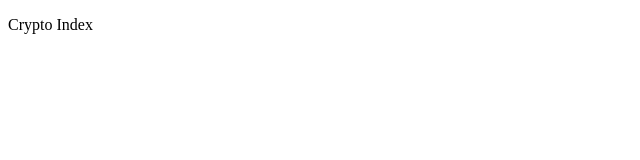
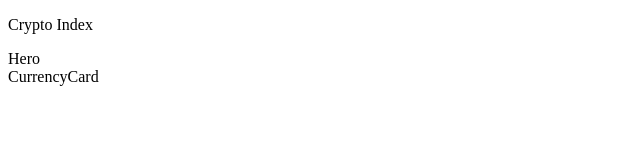
Before and after one commit to rloterh/CryptoIndex, a React (Create React App) app: page / in a window 1280 px wide. Shown: the top 160 px of the page, without its empty margins (0-640 px from the left). Built offline with nearby package versions, Linux system fonts and the light colour scheme.

Commit message:
Add basic components

```diff
--- a/src/components/App.js
+++ b/src/components/App.js
@@ -1,10 +1,13 @@
 import './App.scss';
+import Home from './Home/Home';
 
 const App = () => (
   <div className="App">
     <p>
       Crypto Index
+
     </p>
+    <Home />
   </div>
 );
 
--- a/src/components/CurrencyCard/CurrencyCard.js
+++ b/src/components/CurrencyCard/CurrencyCard.js
@@ -0,0 +1,10 @@
+import React from 'react';
+import './CurrencyCard.scss';
+
+const CurrencyCard = () => (
+  <div>
+    CurrencyCard
+  </div>
+);
+
+export default CurrencyCard;
--- a/src/components/Hero/Hero.js
+++ b/src/components/Hero/Hero.js
@@ -0,0 +1,10 @@
+import React from 'react';
+import './Hero.scss';
+
+const Hero = () => (
+  <div>
+    Hero
+  </div>
+);
+
+export default Hero;
--- a/src/components/Home/Home.js
+++ b/src/components/Home/Home.js
@@ -0,0 +1,13 @@
+import React from 'react';
+import Hero from '../Hero/Hero';
+import CurrencyCard from '../CurrencyCard/CurrencyCard';
+import './Home.scss';
+
+const Home = () => (
+  <div>
+    <Hero />
+    <CurrencyCard />
+  </div>
+);
+
+export default Home;
```
Also changed, not shown: src/components/CurrencyDetails/CurrencyDetails.js (+10 -0 lines).
